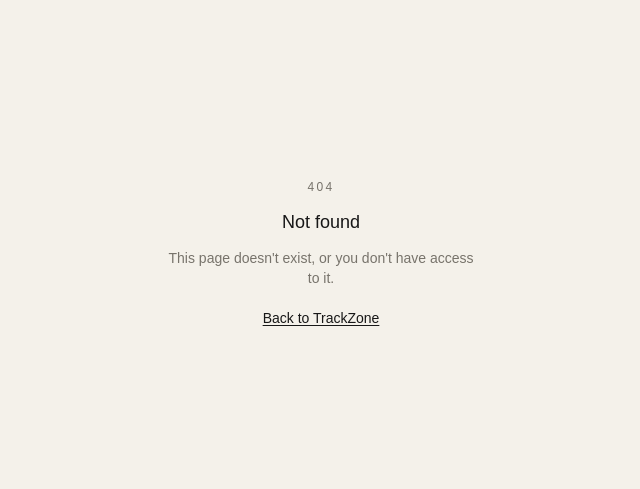
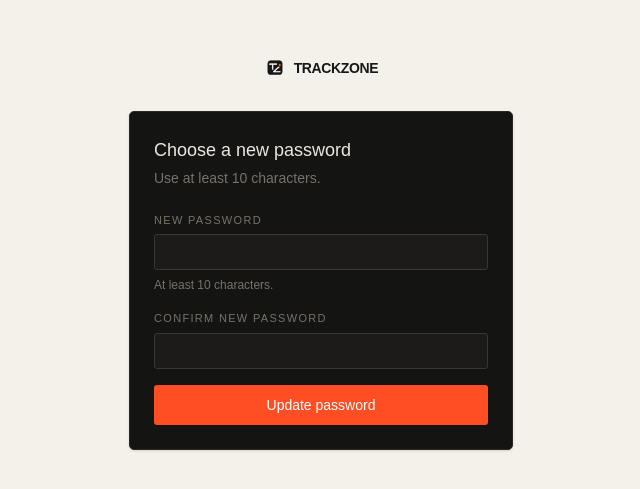
Before and after one commit to GutuGaluppo/trackzone, a Next.js app in the folder apps/web/: page /reset-password in a window 1280 px wide. Before the commit this address had no page. Shown: the part 147-636 px from the top of the page, without its empty margins (319-959 px from the left). Built offline with nearby package versions, Linux system fonts and the light colour scheme; no server answers; a web font is replaced by a local one.

Commit message:
feat: add password reset flow

```diff
--- /dev/null
+++ b/apps/web/src/app/(auth)/forgot-password/page.tsx
@@ -0,0 +1,37 @@
+import Link from 'next/link';
+import type { Metadata } from 'next';
+import { ForgotPasswordForm } from '@/components/auth/forgot-password-form';
+
+export const metadata: Metadata = { title: 'Reset password' };
+
+interface ForgotPasswordPageProps {
+  searchParams: Promise<{ error?: string }>;
+}
+
+export default async function ForgotPasswordPage({ searchParams }: ForgotPasswordPageProps) {
+  const { error } = await searchParams;
+
+  return (
+    <div className="space-y-6">
+      <div>
+        <h1 className="text-fg text-lg font-medium">Reset your password</h1>
+        <p className="text-fg-subtle mt-1 text-sm">We&apos;ll send you a secure reset link.</p>
+      </div>
+
+      {error === 'invalid-link' ? (
+        <p role="alert" className="text-danger text-xs">
+          This reset link is invalid or has expired. Request a new one below.
+        </p>
+      ) : null}
+
+      <ForgotPasswordForm />
+
+      <p className="text-fg-subtle text-center text-xs">
+        Remembered it?{' '}
+        <Link href="/sign-in" className="text-fg font-medium underline underline-offset-2">
+          Sign in
+        </Link>
+      </p>
+    </div>
+  );
+}
--- /dev/null
+++ b/apps/web/src/app/(auth)/reset-password/page.tsx
@@ -0,0 +1,17 @@
+import type { Metadata } from 'next';
+import { ResetPasswordForm } from '@/components/auth/reset-password-form';
+
+export const metadata: Metadata = { title: 'Choose a new password' };
+
+export default function ResetPasswordPage() {
+  return (
+    <div className="space-y-6">
+      <div>
+        <h1 className="text-fg text-lg font-medium">Choose a new password</h1>
+        <p className="text-fg-subtle mt-1 text-sm">Use at least 10 characters.</p>
+      </div>
+
+      <ResetPasswordForm />
+    </div>
+  );
+}
--- /dev/null
+++ b/apps/web/src/app/auth/callback/route.ts
@@ -0,0 +1,26 @@
+import { NextResponse, type NextRequest } from 'next/server';
+import { createServerSupabase } from '@/lib/supabase/server';
+
+function safeNextPath(value: string | null) {
+  return value?.startsWith('/') && !value.startsWith('//') ? value : '/reset-password';
+}
+
+/** Exchanges Supabase's single-use recovery code for the short-lived recovery session. */
+export async function GET(request: NextRequest) {
+  const redirect = new URL(safeNextPath(request.nextUrl.searchParams.get('next')), request.url);
+  const code = request.nextUrl.searchParams.get('code');
+
+  if (!code) {
+    redirect.pathname = '/forgot-password';
+    redirect.searchParams.set('error', 'invalid-link');
+    return NextResponse.redirect(redirect);
+  }
+
+  const supabase = await createServerSupabase();
+  const { error } = await supabase.auth.exchangeCodeForSession(code);
+  if (error) {
+    redirect.pathname = '/forgot-password';
+    redirect.searchParams.set('error', 'invalid-link');
+  }
+  return NextResponse.redirect(redirect);
+}
--- /dev/null
+++ b/apps/web/src/components/auth/forgot-password-form.tsx
@@ -0,0 +1,75 @@
+'use client';
+
+import * as React from 'react';
+import { useForm } from 'react-hook-form';
+import { zodResolver } from '@hookform/resolvers/zod';
+import { passwordResetRequestSchema, type PasswordResetRequestInput } from '@trackzone/validation';
+import { createClient } from '@/lib/supabase/client';
+import { authErrorMessage } from '@/lib/auth/error-message';
+import { Button } from '@/components/ui/button';
+import { Field, Input } from '@/components/ui/input';
+
+export function ForgotPasswordForm() {
+  const [formError, setFormError] = React.useState<string | null>(null);
+  const [submitted, setSubmitted] = React.useState(false);
+  const {
+    register,
+    handleSubmit,
+    formState: { errors, isSubmitting },
+  } = useForm<PasswordResetRequestInput>({ resolver: zodResolver(passwordResetRequestSchema) });
+
+  const onSubmit = handleSubmit(async ({ email }) => {
+    setFormError(null);
+    try {
+      const { error } = await createClient().auth.resetPasswordForEmail(email, {
+        redirectTo: `${window.location.origin}/auth/callback?next=/reset-password`,
+      });
+      if (error) {
+        setFormError(authErrorMessage(error, 'password-reset'));
+        return;
+      }
+      // Keep the response identical whether an address has an account or not.
+      setSubmitted(true);
+    } catch (error) {
+      setFormError(authErrorMessage(error, 'password-reset'));
+    }
+  });
+
+  if (submitted) {
+    return (
+      <p className="border-olive/30 bg-olive/10 text-fg rounded-sm border px-3 py-2 text-xs">
+        If an account exists for this address, we sent a password-reset link. Check your inbox.
+      </p>
+    );
+  }
+
+  return (
+    <form onSubmit={onSubmit} noValidate className="space-y-4">
+      <Field label="Email" htmlFor="email" error={errors.email?.message}>
+        <Input
+          id="email"
+          type="email"
+          autoComplete="email"
+          aria-invalid={!!errors.email}
+          {...register('email')}
+        />
+      </Field>
+
+      {formError ? (
+        <p role="alert" className="text-danger text-xs">
+          {formError}
+        </p>
+      ) : null}
+
+      <Button
+        type="submit"
+        variant="signal"
+        size="lg"
+        className="w-full justify-center"
+        disabled={isSubmitting}
+      >
+        {isSubmitting ? 'Sending link…' : 'Send reset link'}
+      </Button>
+    </form>
+  );
+}
--- /dev/null
+++ b/apps/web/src/components/auth/reset-password-form.tsx
@@ -0,0 +1,84 @@
+'use client';
+
+import * as React from 'react';
+import { useRouter } from 'next/navigation';
+import { useForm } from 'react-hook-form';
+import { zodResolver } from '@hookform/resolvers/zod';
+import { resetPasswordSchema, type ResetPasswordInput } from '@trackzone/validation';
+import { createClient } from '@/lib/supabase/client';
+import { authErrorMessage } from '@/lib/auth/error-message';
+import { Button } from '@/components/ui/button';
+import { Field, Input } from '@/components/ui/input';
+
+export function ResetPasswordForm() {
+  const router = useRouter();
+  const [formError, setFormError] = React.useState<string | null>(null);
+  const {
+    register,
+    handleSubmit,
+    formState: { errors, isSubmitting },
+  } = useForm<ResetPasswordInput>({ resolver: zodResolver(resetPasswordSchema) });
+
+  const onSubmit = handleSubmit(async ({ password }) => {
+    setFormError(null);
+    try {
+      const { error } = await createClient().auth.updateUser({ password });
+      if (error) {
+        setFormError(authErrorMessage(error, 'password-reset'));
+        return;
+      }
+      router.replace('/library');
+      router.refresh();
+    } catch (error) {
+      setFormError(authErrorMessage(error, 'password-reset'));
+    }
+  });
+
+  return (
+    <form onSubmit={onSubmit} noValidate className="space-y-4">
+      <Field
+        label="New password"
+        htmlFor="password"
+        hint="At least 10 characters."
+        error={errors.password?.message}
+      >
+        <Input
+          id="password"
+          type="password"
+          autoComplete="new-password"
+          aria-invalid={!!errors.password}
+          {...register('password')}
+        />
+      </Field>
+      <Field
+        label="Confirm new password"
+        htmlFor="confirmPassword"
+        error={errors.confirmPassword?.message}
+      >
+        <Input
+          id="confirmPassword"
+          type="password"
+          autoComplete="new-password"
+          aria-invalid={!!errors.confirmPassword}
+          {...register('confirmPassword')}
+        />
+      </Field>
+
+      {formError ? (
+        <p role="alert" className="text-danger text-xs">
+          {formError}
+        </p>
+      ) : null}
+
+      <Button
+        type="submit"
+        variant="signal"
+        size="lg"
+        className="w-full justify-center"
+        disabled={isSubmitting}
+      >
+        {isSubmitting ? 'Updating password…' : 'Update password'}
+      </Button>
+    </form>
+  );
+}
--- a/apps/web/src/components/auth/sign-in-form.tsx
+++ b/apps/web/src/components/auth/sign-in-form.tsx
@@ -1,6 +1,7 @@
 'use client';
 
 import * as React from 'react';
+import Link from 'next/link';
 import { useRouter, useSearchParams } from 'next/navigation';
 import { useForm } from 'react-hook-form';
 import { zodResolver } from '@hookform/resolvers/zod';
@@ -61,6 +62,15 @@ export function SignInForm() {
         />
       </Field>
 
+      <div className="-mt-2 text-right">
+        <Link
+          href="/forgot-password"
+          className="text-fg-subtle hover:text-fg text-xs underline underline-offset-2"
+        >
+          Forgot your password?
+        </Link>
+      </div>
+
       {formError ? (
         <p role="alert" className="text-danger text-xs">
           {formError}
--- a/apps/web/src/lib/auth/error-message.ts
+++ b/apps/web/src/lib/auth/error-message.ts
@@ -1,4 +1,4 @@
-type AuthAction = 'sign-in' | 'sign-up';
+type AuthAction = 'sign-in' | 'sign-up' | 'password-reset';
 
 /** Translate service failures without exposing database details or credentials. */
 export function authErrorMessage(error: unknown, action: AuthAction): string {
@@ -47,7 +47,11 @@ export function authErrorMessage(error: unknown, action: AuthAction): string {
     return 'Email account registration is currently unavailable. Please try again later.';
   }
 
-  return action === 'sign-up'
-    ? 'Account creation is temporarily unavailable. Please try again later.'
-    : 'Sign-in is temporarily unavailable. Please try again later.';
+  if (action === 'sign-up') {
+    return 'Account creation is temporarily unavailable. Please try again later.';
+  }
+  if (action === 'password-reset') {
+    return 'Password reset is temporarily unavailable. Please try again later.';
+  }
+  return 'Sign-in is temporarily unavailable. Please try again later.';
 }
--- a/apps/web/src/proxy.ts
+++ b/apps/web/src/proxy.ts
@@ -12,7 +12,7 @@ import type { Database } from '@trackzone/types';
  */
 
 const WORKSPACE_PREFIXES = ['/library', '/collections', '/settings', '/shared'];
-const AUTH_ROUTES = ['/sign-in', '/sign-up'];
+const AUTH_ROUTES = ['/sign-in', '/sign-up', '/forgot-password'];
 
 export async function proxy(request: NextRequest) {
   let response = NextResponse.next({ request });
--- a/packages/validation/src/auth.ts
+++ b/packages/validation/src/auth.ts
@@ -24,6 +24,23 @@ export const signInSchema = z.object({
   password: z.string().min(1, 'Enter your password'),
 });
 
+export const passwordResetRequestSchema = z.object({
+  email: emailSchema,
+});
+
+export const resetPasswordSchema = z
+  .object({
+    password: passwordSchema,
+    confirmPassword: z.string(),
+  })
+  .refine((values) => values.password === values.confirmPassword, {
+    message: 'Passwords do not match',
+    path: ['confirmPassword'],
+  });
+
+export type PasswordResetRequestInput = z.infer<typeof passwordResetRequestSchema>;
+export type ResetPasswordInput = z.infer<typeof resetPasswordSchema>;
+
 // No .min(1): the field is optional, and an unfilled text input submits ''
 // rather than undefined — react-hook-form has no way to send "not present"
 // for a plain <input>. A .min(1) here would reject that '' as invalid and
```
Also changed, not shown: 1 other file (tests, documents, lock files or other folders).
